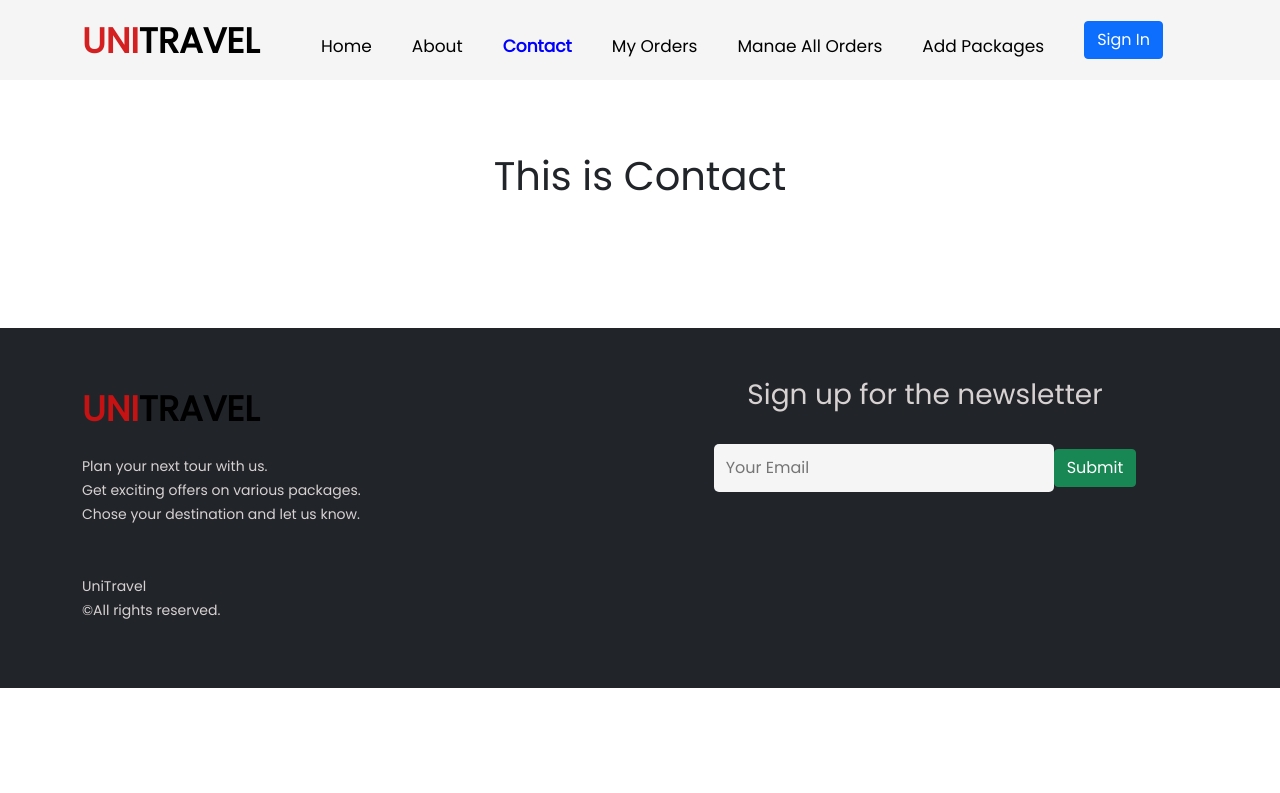
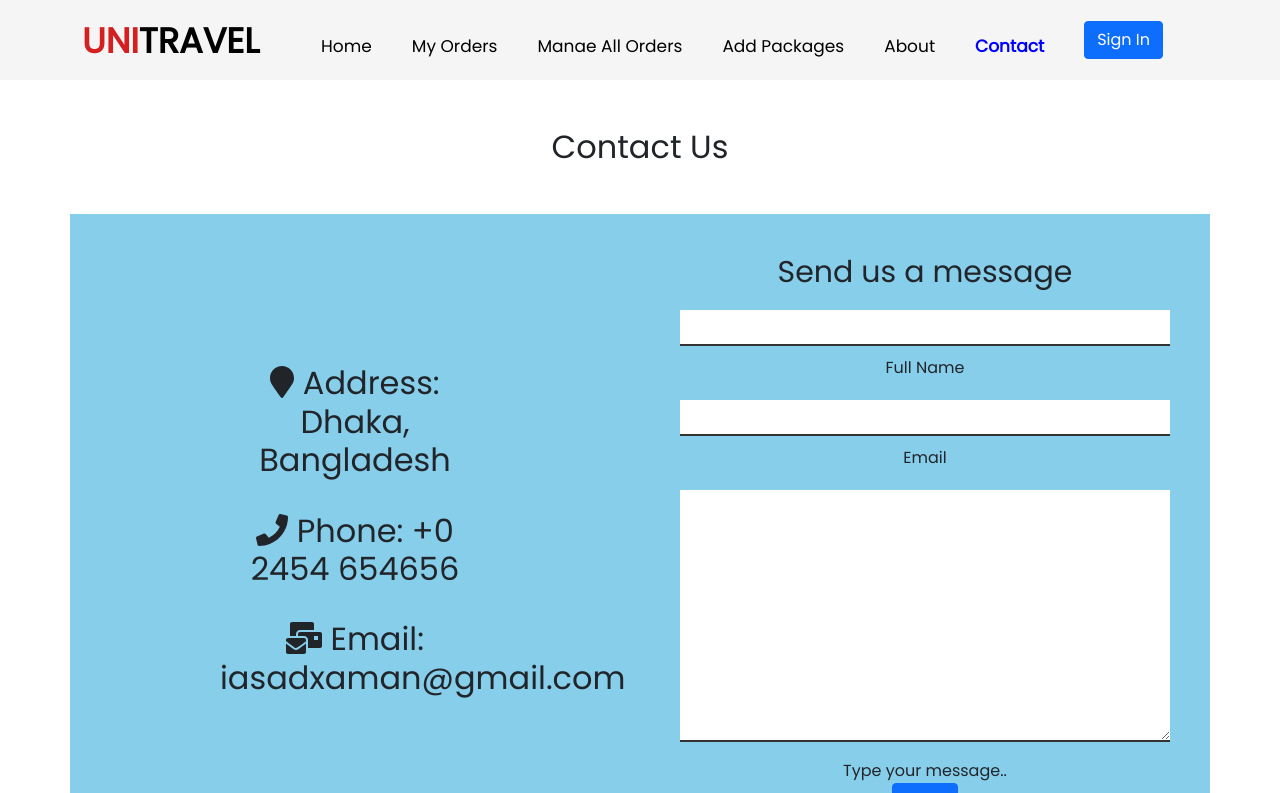
Before and after one commit to ixaman/react-unitravel-client, a React (Create React App) app: page /contact in a window 1280 px wide. Shown: the top 793 px of the page. Built offline with nearby package versions, Linux system fonts and the light colour scheme; no server answers.

Commit message:
client site complete

```diff
--- a/package.json
+++ b/package.json
@@ -3,6 +3,9 @@
   "version": "0.1.0",
   "private": true,
   "dependencies": {
+    "@fortawesome/fontawesome-svg-core": "^1.2.36",
+    "@fortawesome/free-solid-svg-icons": "^5.15.4",
+    "@fortawesome/react-fontawesome": "^0.1.16",
     "@testing-library/jest-dom": "^5.14.1",
     "@testing-library/react": "^11.2.7",
     "@testing-library/user-event": "^12.8.3",
--- a/src/components/About/About.js
+++ b/src/components/About/About.js
@@ -6,7 +6,83 @@ const About = () => {
     return (
         <div>
             <Header></Header><br /><br />
-            <h1>This is About</h1><br /><br />
+            <div className="">
+                <div className="row d-flex banner align-items-center justify-content-center">
+                    <div className="col-md">
+                        <h2 className="title">
+                        WE ARE CONNECTING THE WHOLE WORLD <br /> BY <br /> TRAVELLING !
+                        </h2>
+
+                    </div>
+                </div>
+                <h1 className="text-primary my-5">Our Mission</h1><hr />
+                <div className="container">
+                    <div className=" row info-container">
+                        <div className="col-md-6 p-5">
+                            <h2 className="text">The main purpose of <strong><span className="text-danger">UNI</span>TRAVEL</strong> is to make travel affordable !</h2><br />
+                            <h5 className="text">We believe only wer are going to give the a price that no can give you</h5>
+                            <h5  className="text"><br />
+                            The specific objectives of the company include: To manage all the travel requirements of the companies while providing ease and sort of convenience to the customers. To add value to the travel sector of different companies. To offer the traveling services at very reasonable prices.
+                            </h5><br />
+                            <h5 className="text">
+                            <strong>"Our goal is to connect the wordl by traveling"</strong>
+                            </h5><br />
+                        </div>
+                        <div className="col-md-6 p-5">
+                            <img className="img-fluid" src="https://cdn.pixabay.com/photo/2019/06/06/17/07/airplane-4256362_640.jpg" alt="" />
+                        </div>
+                    </div>
+                </div>
+
+                <h1 className="text-primary my-5">Our Management Team</h1><hr />
+                <div className="container mt-5">
+                    <div className="row row-cols-1 row-cols-md-2 g-4">
+                        <div className="col">
+                            <div className="card">
+                            <img src="https://www.travelprofessionalnews.com/wp-content/uploads/2019/04/We-Book-Travel-feature-article-for-Travel-Agents.jpg" className="card-img-top" alt="..."/>
+                            <div className="card-body">
+                                <h5 className="card-title">Christina Jonas</h5>
+                                <small>FOUNDER, CHAIRMAN, & CEO</small>
+
+                            </div>
+                            </div>
+                        </div>
+                        <div className="col">
+                            <div className="card">
+                            <img src="https://www.caribbean-flights.com/img/travel-professionals.jpg" className="card-img-top" alt="..."/>
+                            <div className="card-body">
+                                <h5 className="card-title">Keren paul</h5>
+                                <small>CUstomer Executive</small>
+
+                            </div>
+                            </div>
+                        </div>
+                        <div className="col">
+                            <div className="card">
+                            <img src="https://glider.ai/content/uploads/sites/8/2017/10/glider-chief-technology-officer.png" alt="..."/>
+                            <div className="card-body">
+                                <h5 className="card-title">Mark Henry</h5>
+                                <small>CHIEF TECHNOLOGY & PRODUCT OFFICER</small>
+
+                            </div>
+                            </div>
+                        </div>
+                        <div className="col">
+                            <div className="card">
+                            <img src="https://www.travelweek.ca/wp-content/uploads/2019/05/Suppliers-say-%E2%80%98Thank-You%E2%80%99-with-long-list-of-Travel-Agent-Day-incentives.jpg" alt="..."/>
+                            <div className="card-body">
+                                <h5 className="card-title">Wuang cheng</h5>
+                                <small>SENIOR DIRECTOR</small>
+
+                            </div>
+                            </div>
+                        </div>
+                    </div>
+                </div>
+
+
+            </div>
+
             <Footer></Footer>
         </div>
     );
--- /dev/null
+++ b/src/components/Contact/Contact.css
@@ -0,0 +1,27 @@
+.contact-info {
+  background-color: skyblue;
+  padding: 150px;
+}
+.contact-form {
+  padding: 40px;
+  background: skyblue;
+}
+.contact-form h2 {
+  font-size: 30px;
+  font-weight: 500;
+}
+.contact-form .input-box {
+  position: relative;
+  width: 100%;
+  margin-top: 10px;
+}
+.contact-form .input-box input,
+textarea {
+  width: 100%;
+  padding: 5px 0;
+  font-size: 16px;
+  margin: 10px 0;
+  border: none;
+  border-bottom: 2px solid #333;
+  outline: none;
+}
--- a/src/components/Contact/Contact.js
+++ b/src/components/Contact/Contact.js
@@ -1,12 +1,45 @@
+import { faMailBulk, faMapMarker, faPhone } from '@fortawesome/free-solid-svg-icons';
+import { FontAwesomeIcon } from '@fortawesome/react-fontawesome';
 import React from 'react';
 import Footer from '../Footer/Footer';
 import Header from '../Header/Header';
+import './Contact.css';
 
 const Contact = () => {
     return (
         <div>
-            <Header></Header><br /><br /><br />
-            <h1>This is Contact</h1><br /><br /><br />
+            <Header></Header>
+            <h2 className="my-5">Contact Us</h2>
+            <div className="container">
+                <div className="row">
+                    <div className="col-md-6 contact-info">
+                        <h2><FontAwesomeIcon icon={faMapMarker} /> Address: Dhaka, Bangladesh </h2><br />
+                        <h2> <FontAwesomeIcon icon={faPhone} /> Phone: +0 2454 654656</h2><br />
+                        <h2> <FontAwesomeIcon icon={faMailBulk} /> Email: iasadxaman@gmail.com </h2>
+                    </div>
+                    <div className="col-md-6 contact-form">
+                        <form action="">
+                            <h2>Send us a message</h2>
+                            <div className="input-box">
+                                <input  type="text" />
+                                <span>Full Name</span>
+                            </div>
+                            <div className="input-box">
+                                <input type="text" />
+                                <span>Email</span>
+                            </div>
+                            <div className="input-box">
+                                <textarea name="" id="" cols="30" rows="10"></textarea>
+                                <span>Type your message..</span>
+                            </div>
+                            <div>
+                                <button className="btn btn-primary">Send</button>
+                            </div>
+                        </form>
+                    </div>
+                </div>
+            </div>
+
             <Footer></Footer>
         </div>
     );
--- a/src/components/Footer/Footer.css
+++ b/src/components/Footer/Footer.css
@@ -34,3 +34,6 @@
   font-size: 30px;
   color: red;
 }
+.img-clss img {
+  width: 250px;
+}
--- a/src/components/Footer/Footer.js
+++ b/src/components/Footer/Footer.js
@@ -1,13 +1,13 @@
-
 import React from 'react';
 import './Footer.css';
+
   const Footer = () => {
       return (
           <div>
           <div className="footer-container mt-5">
             <div className="container">
               <div className="row">
-              <div className="col-md-6">
+              <div className="col-md-6 col-lg-4">
                   <div className="left-container text-start">
                     <h1 className="logo"><span className="logo-part">UNI</span>TRAVEL</h1>
                     <p className="mt-4 ">
@@ -22,7 +22,11 @@ import './Footer.css';
                     </p>
                   </div>
                 </div>
-                <div className="col-md-6">
+                <div className="col-lg-4 col-md-6 img-clss">
+                  <h4>Follow Us</h4>
+                  <img src="https://cdn.pixabay.com/photo/2021/02/08/15/44/social-media-5995266_1280.png" alt="" />
+                </div>
+                <div className="col-md-6 col-lg-4">
                   <div className="right-footer-container">
                     <h3>Sign up for the newsletter</h3><br />
                     <input
--- a/src/components/Header/Header.js
+++ b/src/components/Header/Header.js
@@ -27,24 +27,6 @@ const Header = () => {
                  >
                   <li>Home</li>
                 </NavLink>
-                <NavLink to="/about"
-                className="items"
-                activeStyle={{
-                  fontWeight: "600",
-                  color: "blue"
-                }}
-                >
-                  <li>About</li>
-                </NavLink>
-                <NavLink to="/contact"
-                className="items"
-                activeStyle={{
-                  fontWeight: "600",
-                  color: "blue"
-                }}
-                >
-                  <li>Contact</li>
-                </NavLink>
                 <NavLink to="/myorder"
                 className="items"
                 activeStyle={{
@@ -72,6 +54,24 @@ const Header = () => {
                 >
                   <li>Add Packages</li>
                 </NavLink>
+                <NavLink to="/about"
+                className="items"
+                activeStyle={{
+                  fontWeight: "600",
+                  color: "blue"
+                }}
+                >
+                  <li>About</li>
+                </NavLink>
+                <NavLink to="/contact"
+                className="items"
+                activeStyle={{
+                  fontWeight: "600",
+                  color: "blue"
+                }}
+                >
+                  <li>Contact</li>
+                </NavLink>
                 { user.email && <span className="pb-3" style={{color: "black"}}>Hello, {user.displayName}</span>}
                 <NavLink to="/login"
                 className="items"
@@ -80,7 +80,7 @@ const Header = () => {
                   color: "blue"
                 }}
                 >
-                  { user.email? <Link to="/home"><button onClick={logout} className="btn btn-primary mt-3">Sign out</button></Link>
+                  { user.email? <Link to="/home"><button  onClick={logout} className="btn btn-primary mt-3"> Sign out</button></Link>
                   : <button className="btn btn-primary mt-3">Sign In</button>}
                 </NavLink>
               </ul>
```
Also changed, not shown: 1 other file (tests, documents, lock files or other folders).
